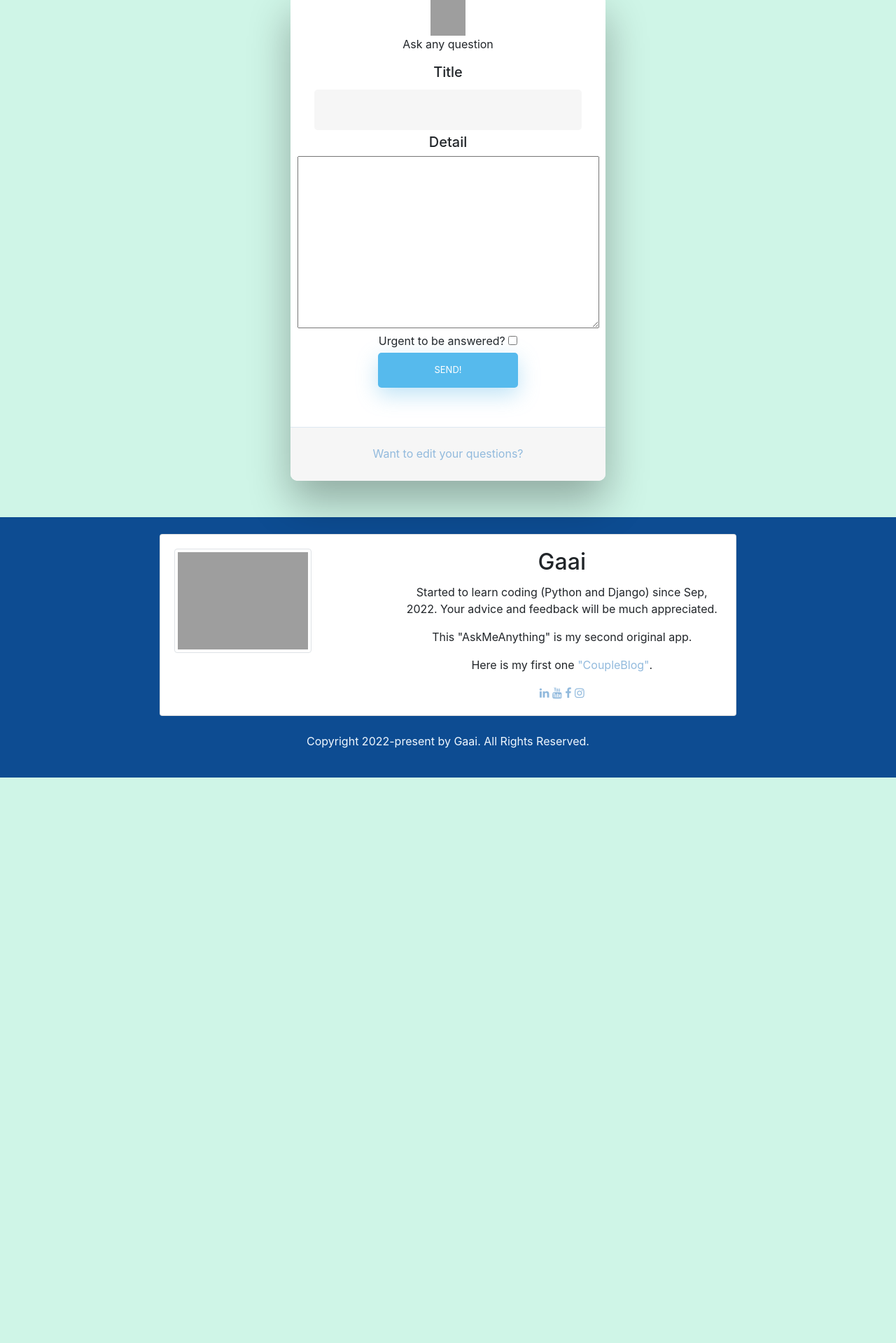
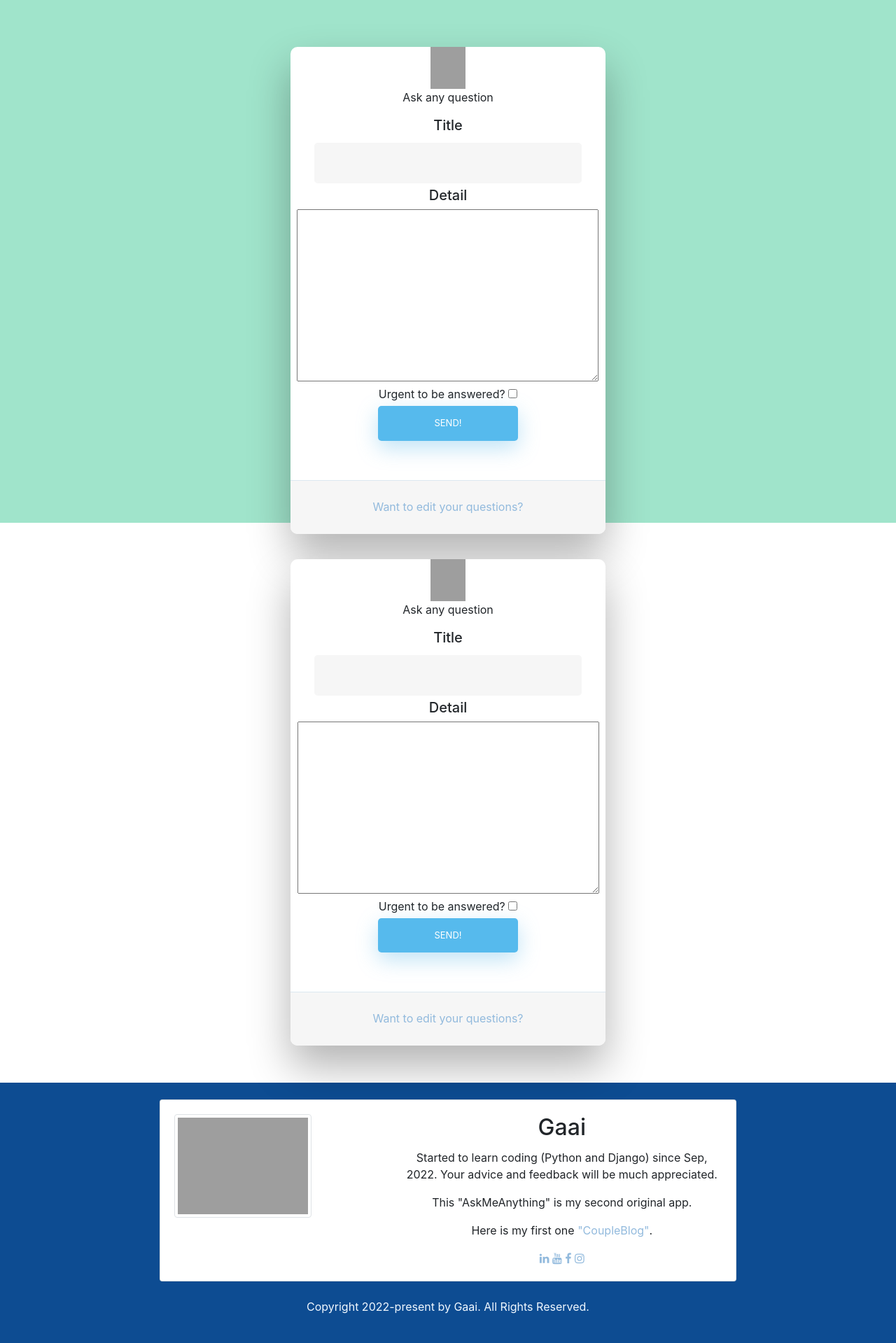
Before and after one commit to Gaai-san/askmeproject, a Django app: page /askquestion/ in a window 1280 px wide. Shown: the part 61-1980 px from the top of the page at 70% size. Before the commit the page ends 1172 px from the top, so only its background shows below. Run offline with Django 4.2, Linux system fonts and the light colour scheme; a user stored in the database is signed in; grey boxes are pictures that could not be loaded.

Commit message:
css edit

```diff
--- a/askmeapp/templates/askmeapp/askquestion.html
+++ b/askmeapp/templates/askmeapp/askquestion.html
@@ -5,6 +5,49 @@
 {% endblock %}
 
 {% block content %}
+
+
+<!--Start of All Questions-->
+<div style="background: #A0E4CB" class="container-fluid">
+  <div class="row justify-content-center">
+      <div class="col-lg-8 col-md-8 col-sm-10 col-xs-10">
+          <br><br><br>
+          <div class="wrapper fadeInDown">
+            <div id="formContent">
+              <!-- Tabs Titles -->
+
+              <!-- Icon -->
+              <div class="fadeIn first">
+                <img src="http://deafshiru.org/wp-content/uploads/2022/12/gaai_icon.png" width="50" height="60" class="d-inline-block align-top" alt="">
+                <p>Ask any question</p>
+              </div>
+
+              <!-- Login Form -->
+              <form method="POST">
+                {% csrf_token %}
+                <h5>Title</h5>
+                <div type="text" id="login" class="fadeIn second">{{ form.title }}</div>
+                <h5>Detail</h5>
+                <div type="text" id="login" class="fadeIn second">{{ form.detail }}</div>
+                <div type="text" id="login" class="fadeIn second">Urgent to be answered? {{ form.urgent }}</div>
+                <input type="submit" class="fadeIn fourth" value="SEND!">
+                <p style="color:rgb(32, 99, 254)">{{ error }}</p>
+              </form>
+
+              <!-- Remind Passowrd -->
+              <div id="formFooter">
+                <a class="underlineHover" href="{% url 'myquestions' %}">Want to edit your questions?</a>
+              </div>
+
+            </div>
+          </div>
+
+      </div>
+  </div>
+</div>
+<!--End of My Questions-->
+
+
 
 <div class="wrapper fadeInDown">
     <div id="formContent">
```
